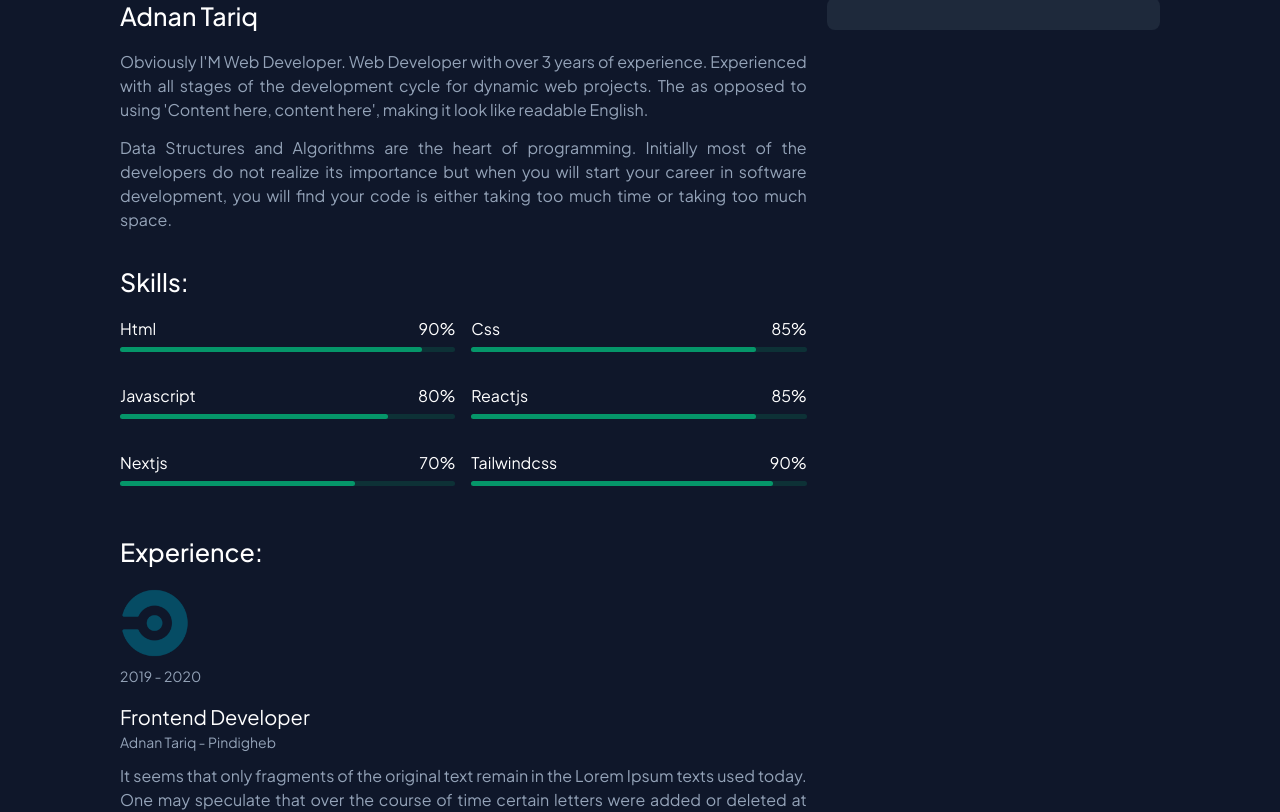
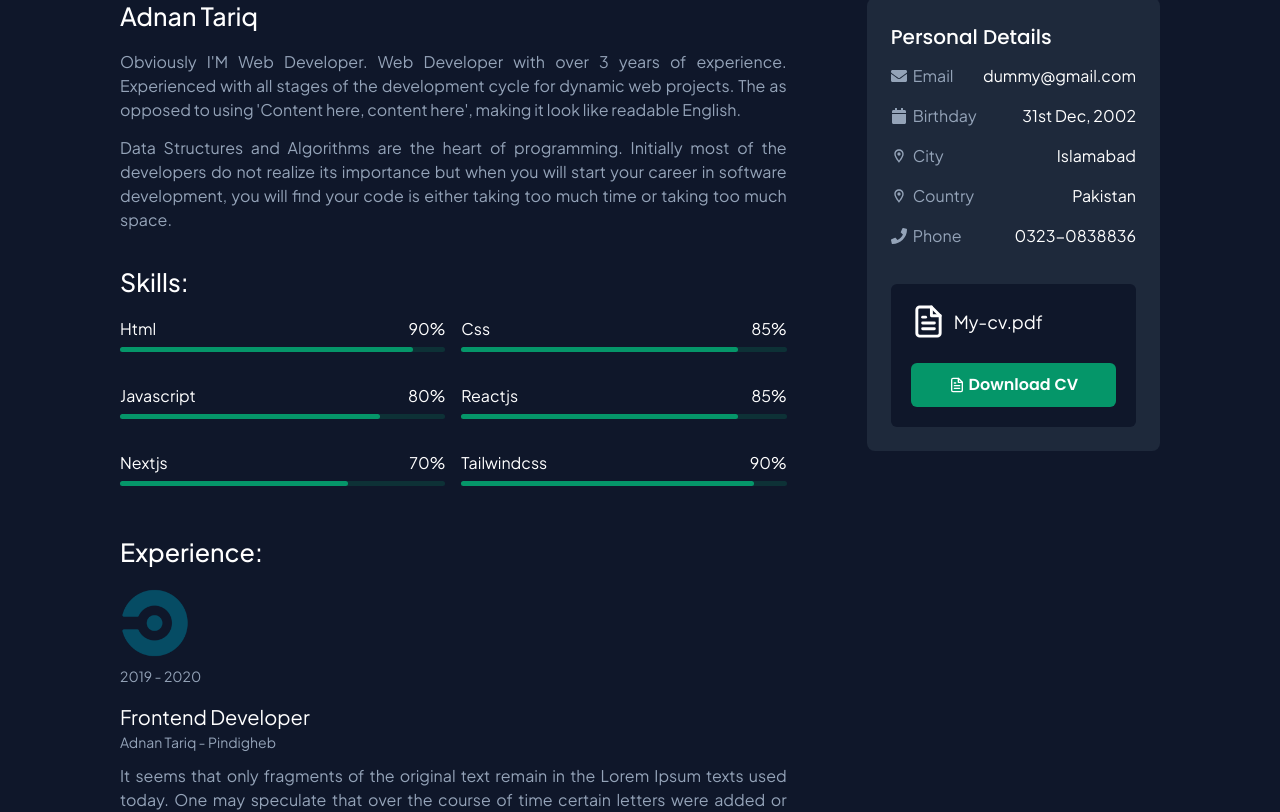
Before and after one commit to adnanDevelop/job-portal-app, a React (Vite) app in the folder frontend/: page /user-profile in a window 1280 px wide. Shown: the part 548-1360 px from the top of the page. Built offline with nearby package versions, Linux system fonts and the light colour scheme.

Commit message:
completed profile detail page

```diff
--- a/frontend/src/modules/userProfile/UserProfile.tsx
+++ b/frontend/src/modules/userProfile/UserProfile.tsx
@@ -7,11 +7,11 @@ const UserProfile = () => {
   return (
     <main>
       <ProfileHeader />
-      <section className="grid mt-[60px] grid-cols-12 gap-5 padding-inline">
-        <div className="col-span-8">
+      <section className="grid mt-[60px] grid-cols-12 xl:gap-20 lg:gap-8 gap-2 padding-inline">
+        <div className="lg:col-span-8 col-span-full">
           <ProfileInfo />
         </div>
-        <div className="col-span-4">
+        <div className="lg:col-span-4 col-span-full">
           <ProfileDetails />
         </div>
       </section>
--- a/frontend/src/modules/userProfile/component/ProfileDetails.tsx
+++ b/frontend/src/modules/userProfile/component/ProfileDetails.tsx
@@ -1,7 +1,50 @@
 import React from "react";
 
+// Icons
+import { FiFileText } from "react-icons/fi";
+import { MdOutlineLocationOn } from "react-icons/md";
+import { FaCalendar, FaEnvelope, FaPhone } from "react-icons/fa";
+
 const ProfileDetails = () => {
-  return <div className="p-4 rounded-lg bg-light-blue"></div>;
+  const data: { name: string; icon: React.ReactElement; title: string }[] = [
+    { name: "Email", icon: <FaEnvelope />, title: "dummy@gmail.com" },
+    { name: "Birthday", icon: <FaCalendar />, title: "31st Dec, 2002" },
+    { name: "City", icon: <MdOutlineLocationOn />, title: "Islamabad" },
+    { name: "Country", icon: <MdOutlineLocationOn />, title: "Pakistan" },
+    { name: "Phone", icon: <FaPhone />, title: "0323-0838836" },
+  ];
+
+  return (
+    <div className="p-5 rounded-lg xl:p-6 bg-light-blue">
+      <h3 className="text-[20px] font-medium text-white font-poppin">
+        Personal Details
+      </h3>
+
+      <div className="flex flex-col mt-4 gap-y-6">
+        {data.map((element, index) => {
+          return (
+            <div key={index} className="flex items-center justify-between">
+              <p className="flex items-center text-base leading-none text-slate font-jakarta">
+                <span className="me-1.5">{element.icon}</span>{" "}
+                <span>{element.name}</span>
+              </p>
+              <p className="text-base leading-none text-white font-jakarta">
+                {element?.title}
+              </p>
+            </div>
+          );
+        })}
+      </div>
+      <div className="w-full p-5 mt-10 rounded-md bg-dark-blue">
+        <p className="flex items-center gap-2 mb-6 text-lg text-white">
+          <FiFileText className="text-[35px]" /> My-cv.pdf
+        </p>
+        <button className="w-full p-2.5 flex items-center justify-center gap-1 rounded-md bg-green hover:scale-[1.06] transitions text-white font-poppin font-semibold">
+          <FiFileText /> Download CV
+        </button>
+      </div>
+    </div>
+  );
 };
 
 export default ProfileDetails;
--- a/frontend/src/modules/userProfile/component/ProfileInfo.tsx
+++ b/frontend/src/modules/userProfile/component/ProfileInfo.tsx
@@ -56,7 +56,7 @@ const ProfileInfo = () => {
         <h3 className="text-[25px] mb-4 text-white font-medium font-jakarta">
           Skills:
         </h3>
-        <div className="grid grid-cols-2 gap-4">
+        <div className="grid gap-4 sm:grid-cols-2 ">
           {details.skills.map((element, index: number) => {
             return (
               <div key={index} className="mb-4">
@@ -95,25 +95,34 @@ const ProfileInfo = () => {
                 className="flex flex-wrap items-center gap-4 mb-5"
                 key={index}
               >
-                <div className="w-[200px]">
+                <div className="lg:w-[200px] lg:flex-none flex items-center  gap-3">
+                  <div>
                     <img
                       src="/image/user/company-logo.png"
                       className="w-[70px] h-[70px] object-cover"
-                    alt=""
                     />
                     <p className="mt-2 text-sm text-slate font-jakarta">
                       {element.date}
                     </p>
                   </div>
-                <div className="">
+                  <div className="block lg:hidden">
                     <h3 className="text-[20px] text-white font-jakarta">
                       {element.title}
                     </h3>
                     <p className="text-sm text-slate font-jakarta">
                       {element.bio}
                     </p>
+                  </div>
+                </div>
+                <div>
+                  <h3 className="text-[20px] text-white font-jakarta lg:block hidden">
+                    {element.title}
+                  </h3>
+                  <p className="hidden text-sm text-slate font-jakarta lg:block">
+                    {element.bio}
+                  </p>
 
-                  <p className="pt-3 text-base text-justify text-slate font-jakarta">
+                  <p className="text-base text-justify lg:pt-3 text-slate font-jakarta">
                     {element.content}
                   </p>
                 </div>
```
Lines whose indentation alone changed are shown as unchanged.
